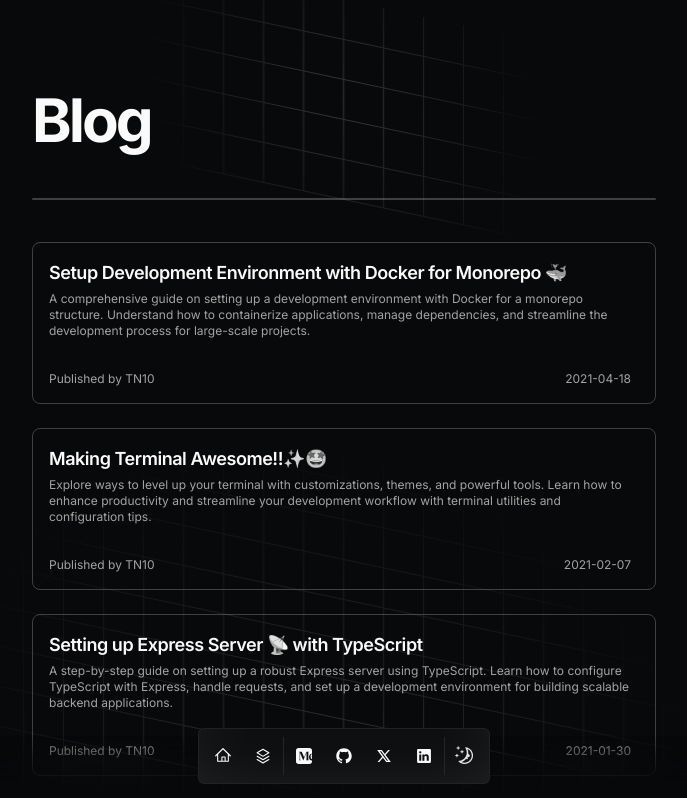
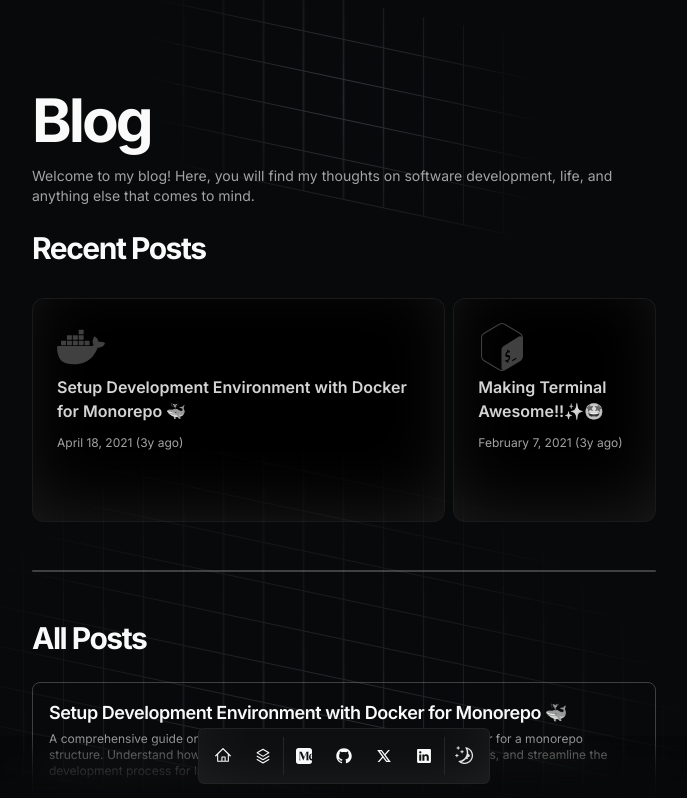
Before and after one commit to tejastn10/nimbus, a Next.js app: page /blog in a window 1280 px wide. Shown: the top 798 px of the page, without its empty margins (296-983 px from the left). Built offline with nearby package versions, Linux system fonts and the light colour scheme.

Commit message:
feat: enhance blog page layout with BentoGrid and recent posts display

```diff
--- a/src/app/blog/page.tsx
+++ b/src/app/blog/page.tsx
@@ -3,30 +3,70 @@ import { JSX } from "react";
 import Link from "next/link";
 
 import { BlurFade } from "@/components/animated/BlurFade";
+import { BentoCard, BentoCardProps, BentoGrid } from "@/components/animated/BentoGrid";
 
 import { getBlogPosts } from "@/data/blog";
 
 import { BLUR_FADE_DELAY } from "@/constants/ui";
 
+import { getLanguageIcon } from "@/components/icons/Icons";
+
+import { formatDate } from "@/utils/date";
+
 export const metadata = {
 	title: "Blog",
-	description: "My thoughts on software development, life, and more.",
+	description:
+		"Welcome to my blog! Here, you will find my thoughts on software development, life, and anything else that comes to mind.",
 };
 
 const BlogPage = async (): Promise<JSX.Element> => {
 	const posts = await getBlogPosts();
+	const recentPosts: BentoCardProps[] = posts
+		.sort(
+			(a, b) =>
+				new Date(b.metadata.publishedAt).getTime() - new Date(a.metadata.publishedAt).getTime()
+		)
+		.map((post, index) => ({
+			name: post.metadata.title,
+			className:
+				index % 2 === 0
+					? "col-span-3 lg:col-span-2 grayscale hover:grayscale-0"
+					: "col-span-3 lg:col-span-1 grayscale hover:grayscale-0",
+			Icon: getLanguageIcon(post.metadata.about),
+			description: formatDate(post.metadata.publishedAt),
+			href: `/blog/${post.slug}`,
+			cta: "Read More",
+		}))
+		.slice(0, 2);
 
 	return (
 		<section>
 			<BlurFade delay={BLUR_FADE_DELAY}>
-				<h1 className="font-bold text-6xl mb-8 tracking-tighter">Blog</h1>
+				<h1 className="font-bold text-6xl mb-4 tracking-tighter">{metadata.title}</h1>
+				<h3 className="text-sm text-muted-foreground pb-6">{metadata.description}</h3>
 			</BlurFade>
 
-			<BlurFade delay={BLUR_FADE_DELAY * 7}>
+			<BlurFade delay={BLUR_FADE_DELAY * 2}>
+				<h2 className="font-bold text-3xl mb-8 tracking-tighter">Recent Posts</h2>
+			</BlurFade>
+
+			<BlurFade delay={BLUR_FADE_DELAY * 4}>
+				<BentoGrid className="auto-rows-[14rem]">
+					{recentPosts.map((post) => (
+						<BentoCard key={post.name} {...post} />
+					))}
+				</BentoGrid>
+			</BlurFade>
+
+			<BlurFade delay={BLUR_FADE_DELAY * 6}>
 				<hr className="my-12 border-3 border-t-2 border-neutral-500 dark:border-neutral-700 rounded-md" />
 			</BlurFade>
 
-			<BlurFade delay={BLUR_FADE_DELAY * 14}>
+			<BlurFade delay={BLUR_FADE_DELAY * 8}>
+				<h2 className="font-bold text-3xl mb-8 tracking-tighter">All Posts</h2>
+			</BlurFade>
+
+			<BlurFade delay={BLUR_FADE_DELAY * 12}>
 				{posts
 					.sort((a, b) => {
 						if (new Date(a.metadata.publishedAt) > new Date(b.metadata.publishedAt)) {
```
